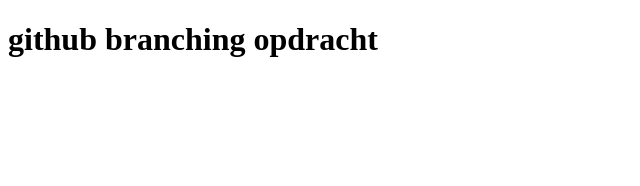
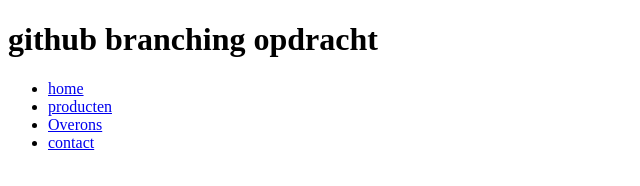
Before and after one commit to Toby142/navmenu, a plain HTML site: page index.html in a window 1280 px wide. Shown: the whole page, without its empty margins (0-640 px from the left). Drawn offline with Linux system fonts and the light colour scheme.

Commit message:
javascript menu added

```diff
--- a/index.html
+++ b/index.html
@@ -7,5 +7,22 @@
 </head>
 <body>
     <h1>github branching opdracht</h1>
+
+    <ul id="menu">
+    </ul>
+
+    <script>
+        const list = [{"title": "home","url" : "/"},{"title" : "producten","url" : "/producten/"},{"title": "Overons","url" : "/overons/"},{"title": "contact","url" : "/contact/"}];
+        const menu = document.getElementById('menu');
+
+        list.forEach(item => {
+            const listItem = document.createElement('li');
+            const link = document.createElement('a');
+            link.href = item.url;
+            link.textContent = item.title;
+            listItem.appendChild(link);
+            menu.appendChild(listItem);
+        });
+    </script>
 </body>
 </html>
```
